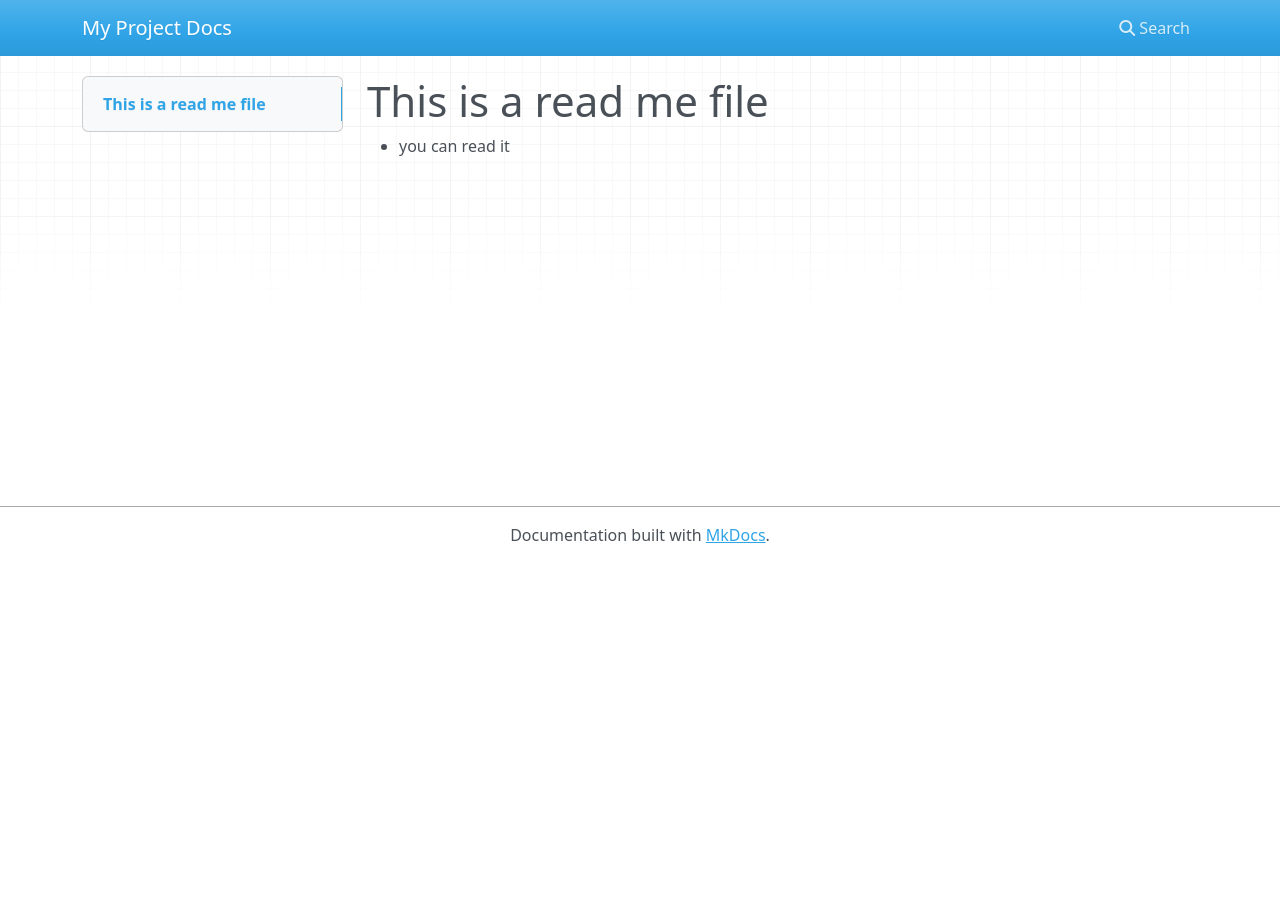
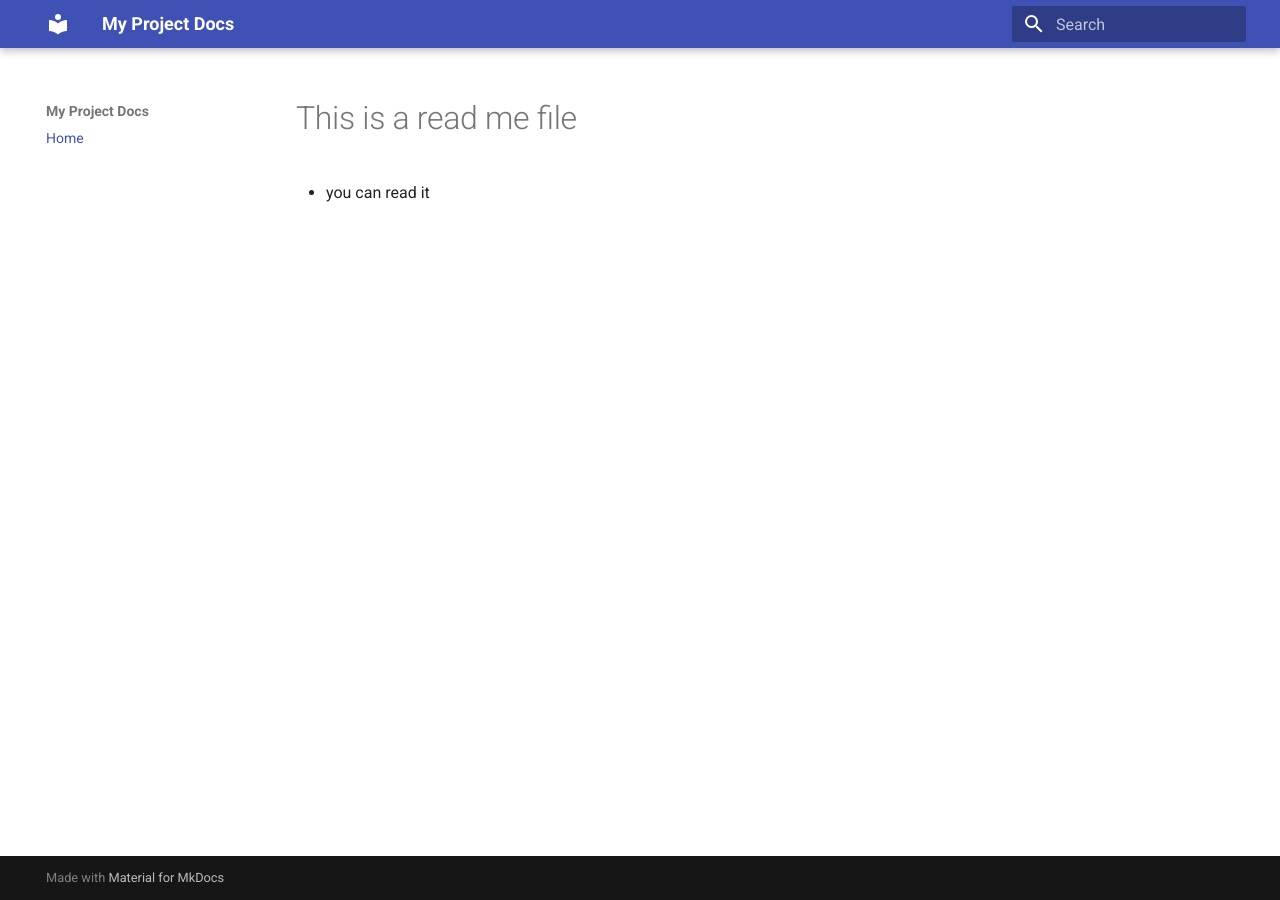
Before and after one commit to Arison7/DevOpsFHV, an MkDocs documentation site: the page built from documentation/docs/readme.md, in a window 1280 px wide. Built offline with MkDocs 1.6.1 and Material for MkDocs 9.7.7, drawn with Linux system fonts in a browser that asks for light colours; nearby versions of some CDN libraries.

Commit message:
updated pipeline

```diff
--- a/documentation/mkdocs.yml
+++ b/documentation/mkdocs.yml
@@ -1 +1,6 @@
 site_name: My Project Docs
+theme:
+  name: material
+nav:
+  - Home: readme.md
+site_dir: ../../build/site
```
Also changed, not shown: 1 other file.
